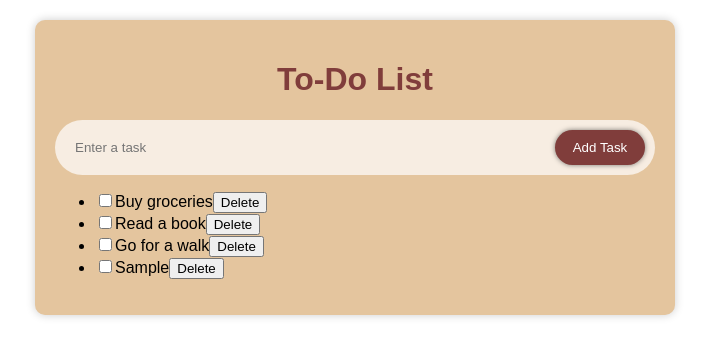
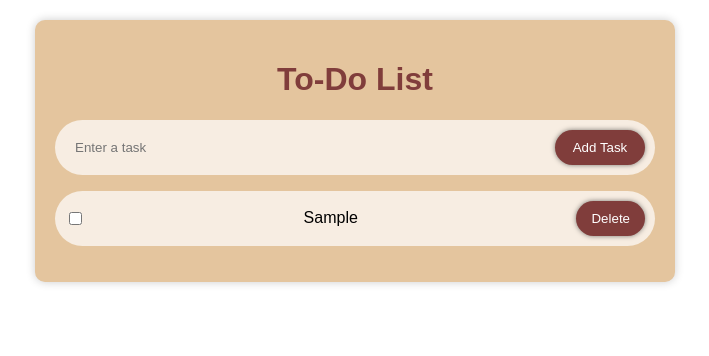
Before and after one commit to tasosbeast/To-Do-list, a plain HTML site: page index.html in a window 1280 px wide. Both pictures are taken after typing "Sample" into the empty fields and a click on the button "Add Task". Shown: the whole page, without its empty margins (285-994 px from the left). Drawn offline with Linux system fonts and the light colour scheme.

Commit message:
Refactor app.js and style.css to remove initial tasks and update styling

```diff
--- a/app.js
+++ b/app.js
@@ -54,10 +54,3 @@ todoInputEl.addEventListener("keydown", (event) => {
 });
 
 todoListEl.addEventListener("change", markTaskCompleted);
-
-//Examples of tasks
-const initialTasks = ["Buy groceries", "Read a book", "Go for a walk"];
-initialTasks.forEach((task) => {
-  const taskItemEl = createTaskItem(task);
-  todoListEl.appendChild(taskItemEl);
-});
--- a/style.css
+++ b/style.css
@@ -57,3 +57,33 @@ h1 {
   margin: 10px;
   box-shadow: 0 0 5px rgba(0, 0, 0, 0.5);
 }
+
+.todo-list {
+  list-style: none;
+  padding: 0;
+}
+
+.todo-item {
+  display: flex;
+  justify-content: space-between;
+  align-items: center;
+  padding: var(--main-small-padding);
+  background-color: rgba(255, 255, 255, 0.699);
+  border-radius: var(--main-border-radius);
+  margin: 10px 0;
+}
+
+.todo-item.completed {
+  text-decoration: line-through 2px var(--primary-color);
+  opacity: 0.5;
+}
+
+.delete-btn {
+  background-color: var(--primary-color);
+  color: white;
+  border-radius: var(--main-border-radius);
+  padding: 10px 15px;
+  border: none;
+  cursor: pointer;
+  box-shadow: 0 0 5px rgba(0, 0, 0, 0.5);
+}
```
